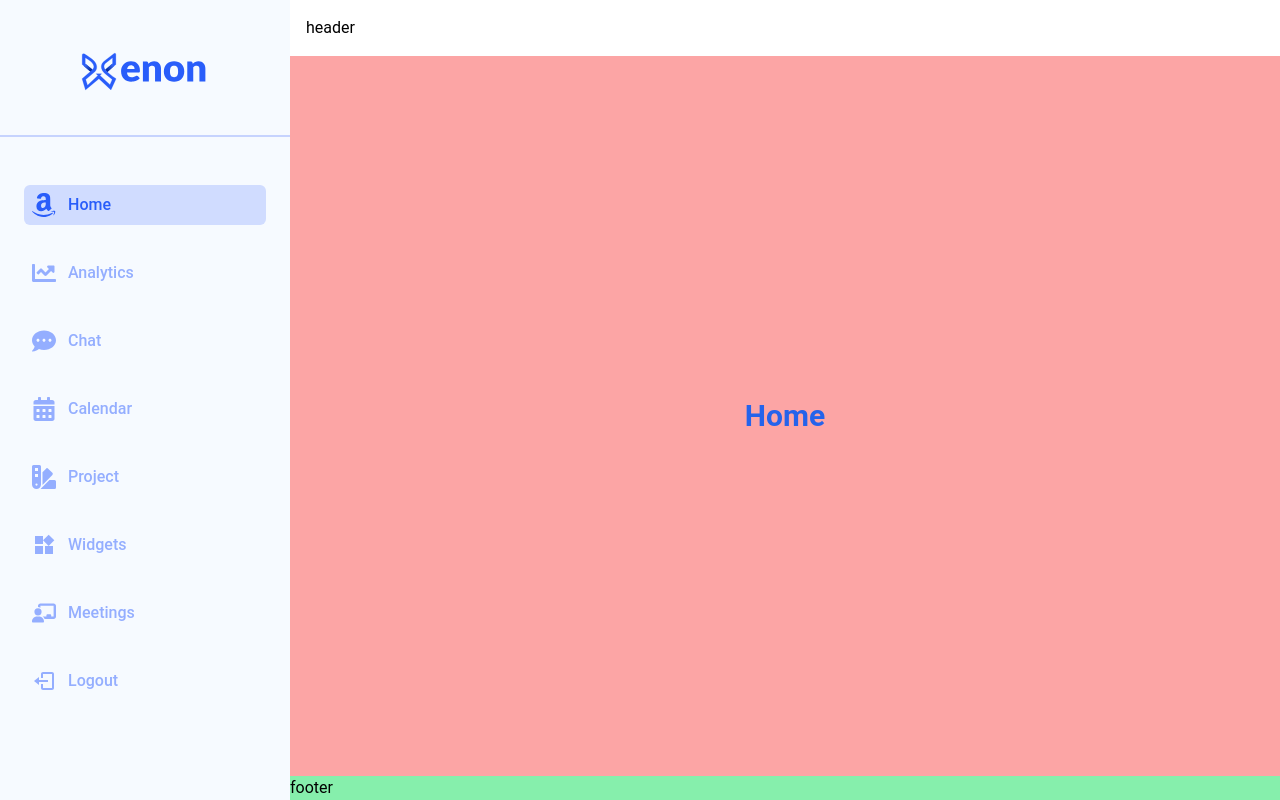
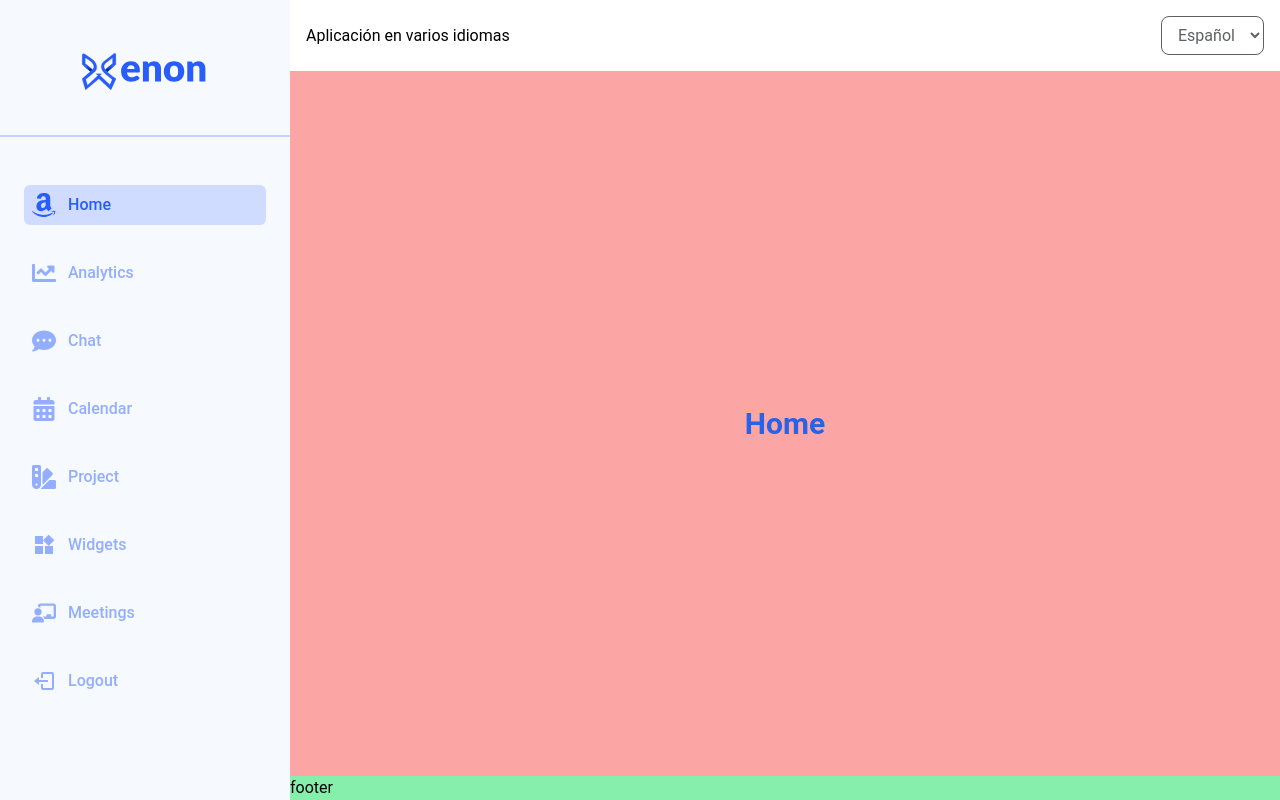
Before and after one commit to jonmid/admin-ucc-2024, a React (Vite) app: page / in a window 1280 px wide. Built offline with nearby package versions, Linux system fonts and the light colour scheme.

Commit message:
[add] config multi-lang

```diff
--- a/package.json
+++ b/package.json
@@ -10,8 +10,10 @@
     "preview": "vite preview"
   },
   "dependencies": {
+    "i18next": "^23.11.3",
     "react": "^18.2.0",
     "react-dom": "^18.2.0",
+    "react-i18next": "^14.1.1",
     "react-icons": "^5.1.0",
     "react-router-dom": "^6.23.0",
     "zustand": "^4.5.2"
--- a/src/app/components/header.tsx
+++ b/src/app/components/header.tsx
@@ -1,7 +1,29 @@
+import { useTranslation } from 'react-i18next';
+import { languageData } from '../data/data';
+
 const Header = () => {
+  const { i18n, t } = useTranslation();
+
+  const onChangeLang = (e: React.ChangeEvent<HTMLSelectElement>) => {
+    const lang_code = e.target.value;
+    i18n.changeLanguage(lang_code);
+  };
+
   return (
     <header className='flex flex-row items-center justify-between p-4 bg-app-white'>
-      <h1>header</h1>
+      <p>{t('title')}</p>
+
+      <select
+        defaultValue={i18n.language}
+        onChange={onChangeLang}
+        className='block px-3 py-2 text-app-gray-black bg-app-white border border-app-gray-black rounded-lg focus:border-app-primary focus:ring-app-primary'
+      >
+        {languageData().map(({ code, label }) => (
+          <option key={code} value={code}>
+            {label}
+          </option>
+        ))}
+      </select>
     </header>
   );
 };
--- a/src/app/data/data.tsx
+++ b/src/app/data/data.tsx
@@ -23,6 +23,11 @@ type NavbarType = {
     icon: string;
   };
   nav: NavItemType[];
+};
+
+type LanguageType = {
+  label: string;
+  code: string;
 };
 
 export const dataNavbar = (navItem: number): NavbarType => ({
@@ -113,3 +118,8 @@ export const dataNavbar = (navItem: number): NavbarType => ({
     },
   ],
 });
+
+export const languageData = (): LanguageType[] => [
+  { label: 'Español', code: 'es' },
+  { label: 'Ingles', code: 'en' },
+];
--- /dev/null
+++ b/src/i18n.ts
@@ -0,0 +1,26 @@
+import i18n from 'i18next';
+import { initReactI18next } from 'react-i18next';
+
+i18n.use(initReactI18next).init({
+  lng: 'es',
+  fallbackLng: 'es',
+  interpolation: {
+    escapeValue: false,
+  },
+  resources: {
+    en: {
+      translation: {
+        title: 'Multi-language app',
+        hi: 'Hello',
+      },
+    },
+    es: {
+      translation: {
+        title: 'Aplicación en varios idiomas',
+        hi: 'Hola',
+      },
+    },
+  },
+});
+
+export default i18n;
--- a/src/main.tsx
+++ b/src/main.tsx
@@ -1,7 +1,9 @@
 import ReactDOM from 'react-dom/client';
+import { BrowserRouter } from 'react-router-dom';
+
+import './i18n.ts'; // 👈👀
+import './assets/styles/index.css';
 import App from './app/App.tsx';
-import './assets/styles/index.css';
-import { BrowserRouter } from 'react-router-dom';
 
 ReactDOM.createRoot(document.getElementById('root')!).render(
   <BrowserRouter>
```
Also changed, not shown: 1 other file (tests, documents, lock files or other folders).
